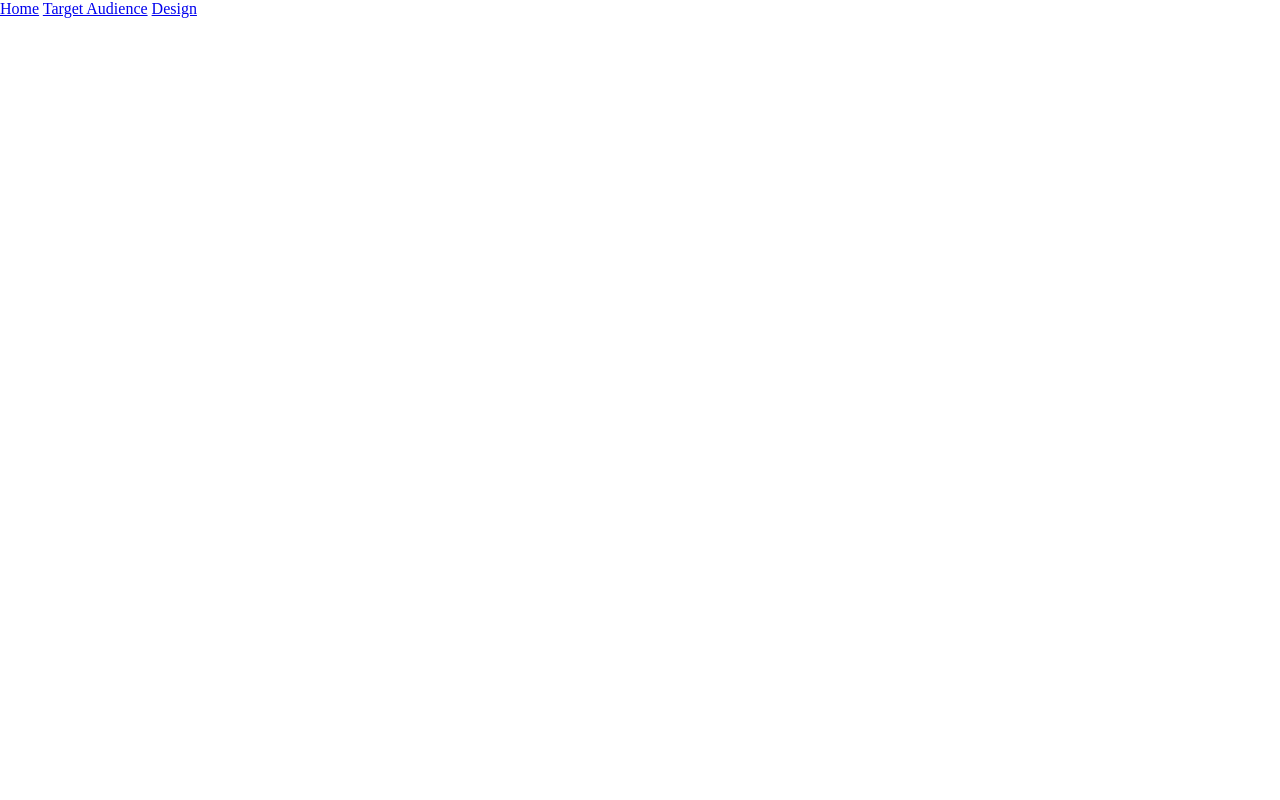
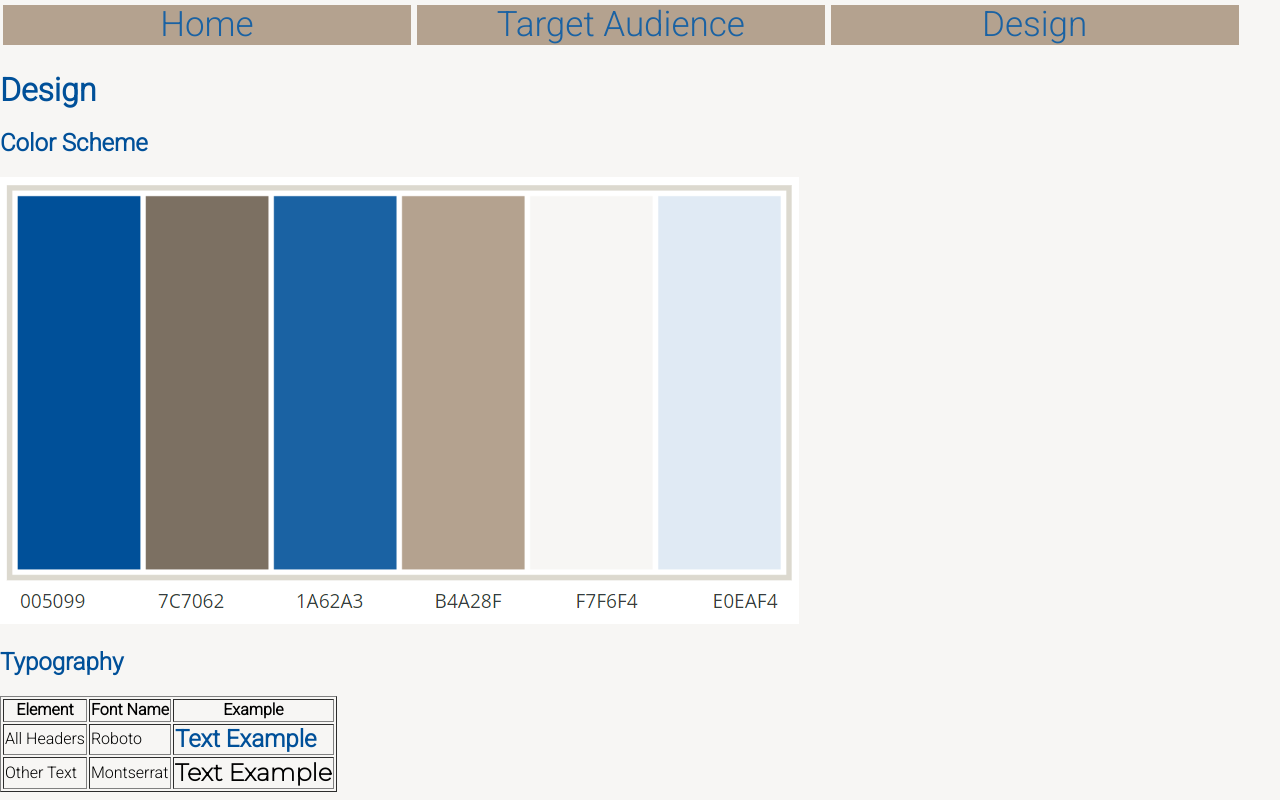
Before and after one commit to JmanJonz/wdd230, a plain HTML site: page lesson3/design.html in a window 1280 px wide. Drawn offline with nearby package versions, Linux system fonts and the light colour scheme.

Commit message:
fixed commerce siteplan and I think that it is don

```diff
--- a/lesson3/design.html
+++ b/lesson3/design.html
@@ -11,6 +11,9 @@
     <link rel="stylesheet" href="styles/small_base.css">
     <link rel="stylesheet" href="styles/medium.css">
     <link rel="stylesheet" href="styles/large.css">
+    <link rel="preconnect" href="https://fonts.googleapis.com">
+    <link rel="preconnect" href="https://fonts.gstatic.com" crossorigin>
+    <link href="https://fonts.googleapis.com/css2?family=Montserrat:wght@200&family=Roboto:wght@300&display=swap" rel="stylesheet">
 </head>
 <body>
     <header>
@@ -21,6 +24,27 @@
         </nav>
     </header>
     <main>
+        <h1>Design</h1>
+        <h2>Color Scheme</h2>
+        <img src="images/color_scheme_image.png" alt="Color Scheme Image">
+        <h2>Typography</h2>
+        <table border="1">
+            <tr>
+                <th>Element</th>
+                <th>Font Name</th>
+                <th>Example</th>
+            </tr>
+            <tr>
+                <td>All Headers</td>
+                <td>Roboto</td>
+                <td id="large">Text Example</td>
+            </tr>
+            <tr>
+                <td>Other Text</td>
+                <td>Montserrat</td>
+                <td id="small">Text Example</td>
+            </tr>
+        </table>
 
     </main>
     <footer>
--- a/lesson3/styles/large.css
+++ b/lesson3/styles/large.css
@@ -0,0 +1,12 @@
+@media (min-width: 768px){
+    nav a{
+        display: inline;
+        margin-left: 3px;
+        margin-right: 3px;
+        width: 32.5vw;
+    }
+    nav{
+        display: flex;
+        justify-content: space-between;
+    }
+}
--- a/lesson3/styles/medium.css
+++ b/lesson3/styles/medium.css
@@ -0,0 +1,12 @@
+@media (min-width: 768px){
+    nav a{
+        display: inline;
+        margin-left: 3px;
+        margin-right: 3px;
+        width: 32.5vw;
+    }
+    nav{
+        display: flex;
+        justify-content: space-between;
+    }
+}
--- a/lesson3/styles/small_base.css
+++ b/lesson3/styles/small_base.css
@@ -0,0 +1,42 @@
+*{
+    background-color: #F7F6F4;
+    max-width: 97vw;
+    font-family: "Roboto",'Times New Roman', Times, serif;
+}
+nav a{
+    display: block;
+    text-align: center;
+    margin-top: 5px;
+    margin-bottom: 5px;
+    text-decoration: none;
+    font-size: 35px;
+    background-color: #B4A28F;
+    color: #1A62A3;
+}
+nav a:hover{
+    font-size: 40px;
+    font-style: italic;
+}
+h1, h2, h3{
+    color: #005099;
+
+}
+p, li{
+    font-family: "Montserrat";
+    font-weight: bold;
+    font-size: 105%;
+}
+#logo{
+    max-width: 150px;
+}
+#large{
+    font-family: "Roboto";
+    font-size: 150%;
+    font-weight: bold;
+    color: #005099;
+}
+#small{
+    font-family: "Montserrat";
+    font-weight: bold;
+    font-size: 150%;
+}
```
Also changed, not shown: lesson3/index.html (+4 -1 lines), lesson3/target_audience.html (+4 -1 lines), lesson3/images/color_scheme_image.png (added).
